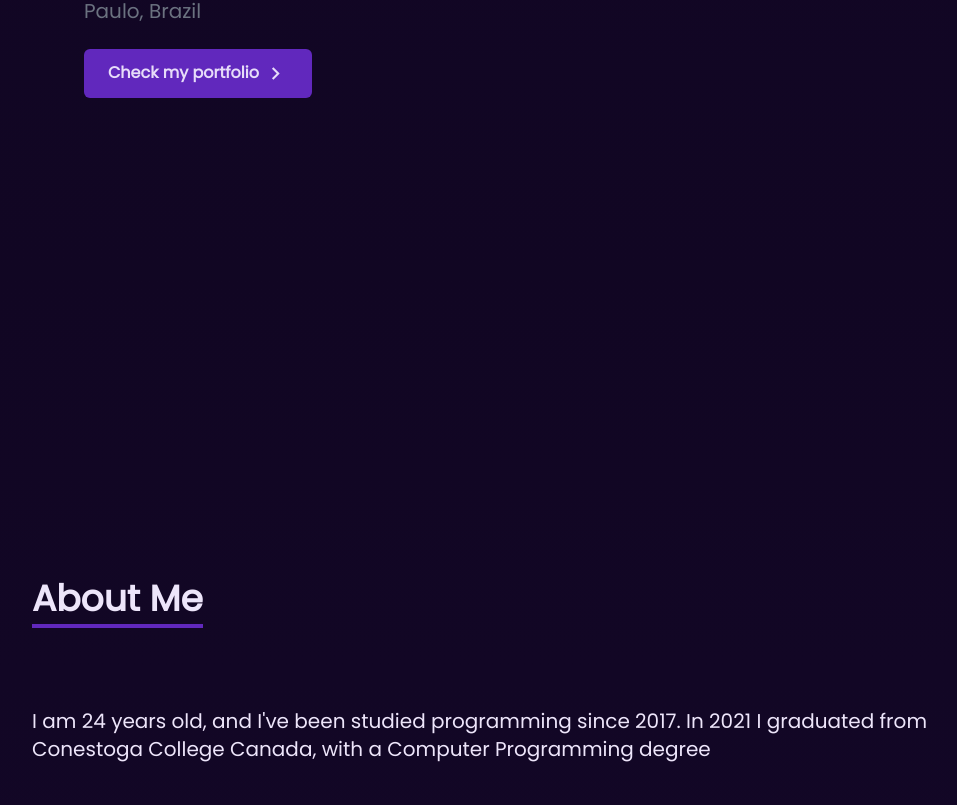
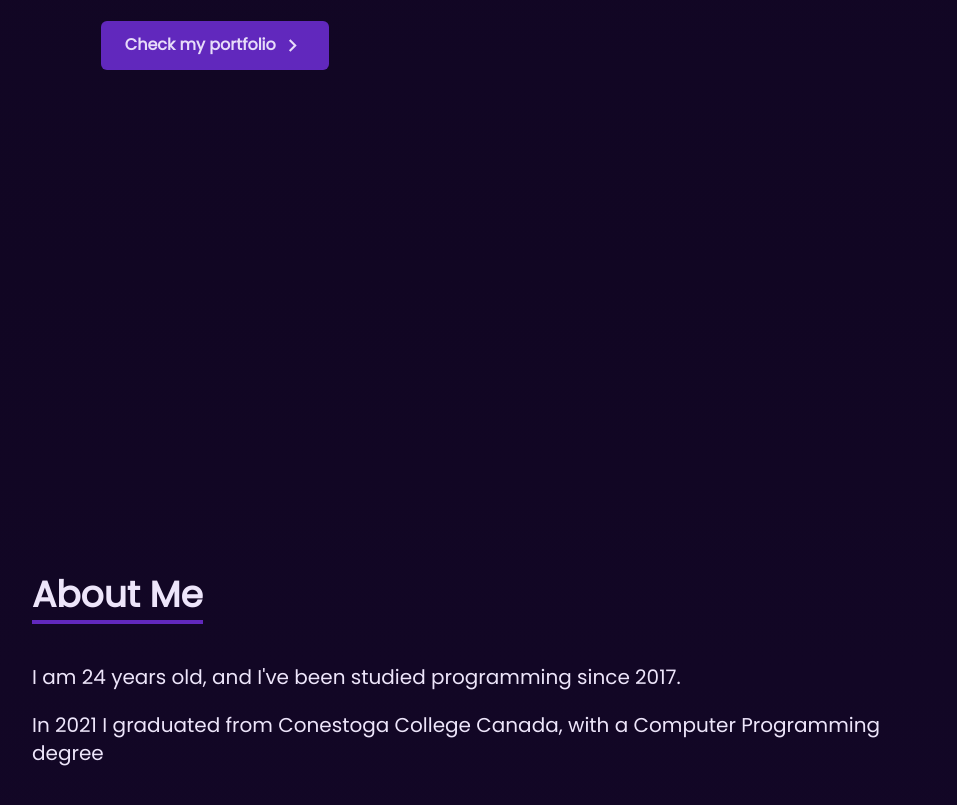
Before and after one commit to GiovaneForlenza/GiovaneForlenzaPortfolio, a React (Vite) app: page / in a window 1280 px wide. Shown: the part 529-1334 px from the top of the page, without its empty margins (160-1117 px from the left). Built offline with nearby package versions, Linux system fonts and the light colour scheme.

Commit message:
commit update

```diff
--- a/src/components/About.jsx
+++ b/src/components/About.jsx
@@ -8,15 +8,19 @@ function About() {
       name="about"
     >
       <div className="max-w-4xl mx-auto ">
-        <div className="pb-2 ">
+        <div className="pb-2 mb-10">
           <p className="text-text-light text-4xl font-bold inline border-b-4 border-b-accent-light dark:text-text-dark">
             About Me
           </p>
         </div>
         <div className="">
-          <p className="sm:text-xl mt-10 sm:mt-20">
-            {getTextFromScript("English", "About")}
-          </p>
+          {getTextFromScript("English", "About")[0].text.map((script, id) => {
+            return (
+              <p className="sm:text-xl mt-5 sm:mt-5" key={id}>
+                {script}
+              </p>
+            );
+          })}
         </div>
       </div>
     </div>
--- a/src/components/Hero.jsx
+++ b/src/components/Hero.jsx
@@ -15,7 +15,6 @@ function Hero() {
           React Developer
         </h2>
         <p className="text-gray-500 py-4 max-w-4xl sm:text-xl w-full">
-          {getTextFromScript("English", "Hero")}
         </p>
         <div className="">
           <button className="group w-fit px-6 py-3 my-2 flex items-center rounded-md text-secondary-light bg-primary-light dark:bg-accent-light font-semibold">
--- a/src/components/TextsTranslations.js
+++ b/src/components/TextsTranslations.js
@@ -5,7 +5,10 @@ export const TEXT_ENGLISH = [
   },
   {
     title: "About",
-    text: "I am 24 years old, and I've been studied programming since 2017. In 2021 I graduated from Conestoga College Canada, with a Computer Programming degree",
+    text: [
+      "I am 24 years old, and I've been studied programming since 2017.",
+      "In 2021 I graduated from Conestoga College Canada, with a Computer Programming degree",
+    ],
   },
 ];
 
@@ -14,5 +17,5 @@ export function getTextFromScript(language, title) {
   if (language === "English")
     returnText = TEXT_ENGLISH.filter((obj) => obj.title === title);
 
-  return returnText[0].text;
+  return returnText;
 }
--- a/src/components/portfolio/Portfolio.jsx
+++ b/src/components/portfolio/Portfolio.jsx
@@ -5,7 +5,7 @@ import ProjectDetails from "./ProjectDetails";
 function Portfolio() {
   return (
     <div
-      className="w-full px-3 py-8 flex items-center bg-bg-light   dark:bg-gradient-to-b dark:from-bg-dark dark:to-secondary-dark   sm:px-10 "
+      className="w-full px-3 py-8 flex items-center bg-bg-light  dark:bg-gradient-to-b dark:from-bg-dark dark:to-secondary-dark   sm:px-10 "
       name="portfolio"
     >
       <div className="max-w-6xl mx-auto">
```
